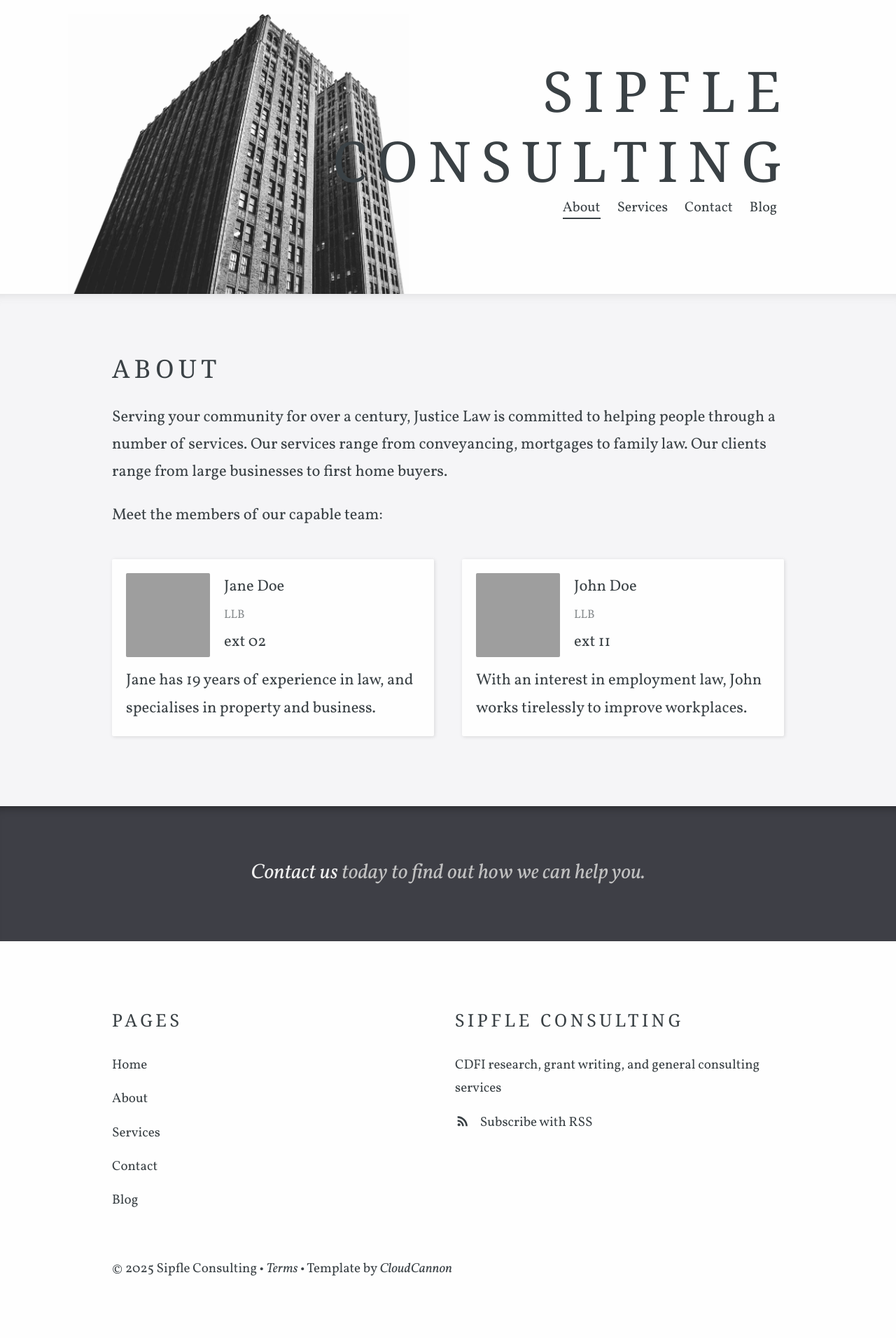
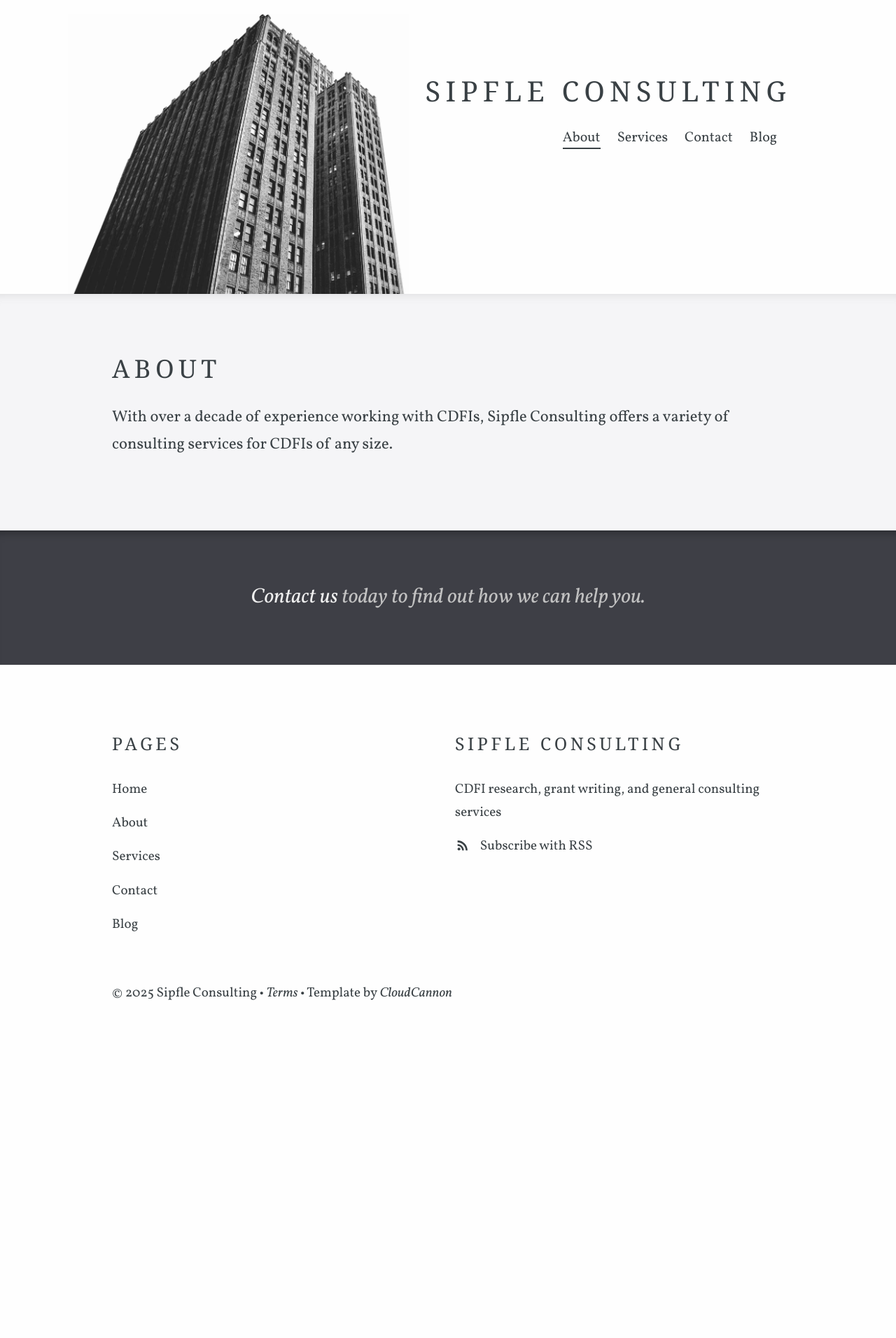
Before and after one commit to lundersaur/SipfleConsulting, a Jekyll site: the page built from about.html, in a window 1280 px wide. Shown: the whole page at 70% size. Built offline with Jekyll 4.4.1, drawn with Linux system fonts in a browser that asks for light colours; some web fonts are replaced; after the commit the page ends 1517 px from its top, so only the background shows below that; grey boxes are pictures that could not be loaded.

Commit message:
fix: Make homepage title 4 rem so doesn't wrap over image, update some language

```diff
--- a/_config.yml
+++ b/_config.yml
@@ -9,8 +9,8 @@
 disqus_shortname:
 
 # Values for the jekyll-seo-tag gem (https://github.com/jekyll/jekyll-seo-tag)
-logo: /siteicon.png
-description: Jekyll template with example content for a law firm.
+# logo: /siteicon.png
+description: Sipfle Consulting offers a variety of services, including independent studies, grant applications, and commissioned research.
 author:
   name:
   email:
--- a/_sass/_typography.scss
+++ b/_sass/_typography.scss
@@ -54,7 +54,7 @@
 
 	@media (min-width: $mobile-break) {
 		line-height: 100px;
-		font-size: 8rem;
+		font-size: 4rem;
 	}
 }
 
--- a/about.html
+++ b/about.html
@@ -9,14 +9,15 @@
 
 <div class="editable">
 	<p>
-		Serving your community for over a century, Justice Law is committed to helping people through a number of services.
-		Our services range from conveyancing, mortgages to family law. Our clients range from large businesses to first home buyers.
+		With over a decade of experience working with CDFIs, Sipfle Consulting offers a variety of consulting services
+		for CDFIs of any size.
 	</p>
 
-	<p>Meet the members of our capable team:</p>
+	<!-- <p>Meet the members of our capable team:</p> -->
 </div>
 
-<p class="editor-link"><a href="cloudcannon:collections/_staff_members" class="btn"><strong>&#9998;</strong> Update Staff Members</a></p>
+<!-- <p class="editor-link"><a href="cloudcannon:collections/_staff_members" class="btn"><strong>&#9998;</strong> Update
+		Staff Members</a></p>
 
 <ul class="staff-list">
 	{% for member in site.staff_members %}
@@ -37,4 +39,4 @@
 		</div>
 	</li>
 	{% endfor %}
-</ul>
+</ul> -->
```
Also changed, not shown: other parts of about.html (+2 -1 lines), 4 other files. Lines whose indentation alone changed are shown as unchanged.
